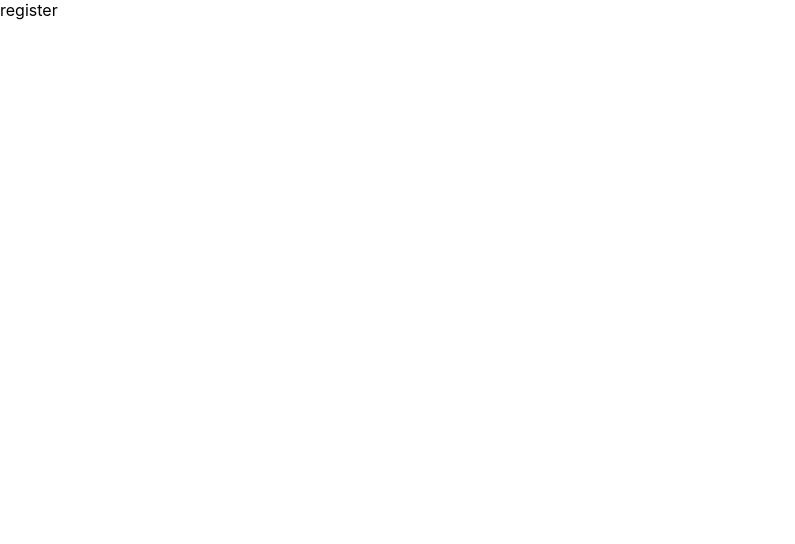
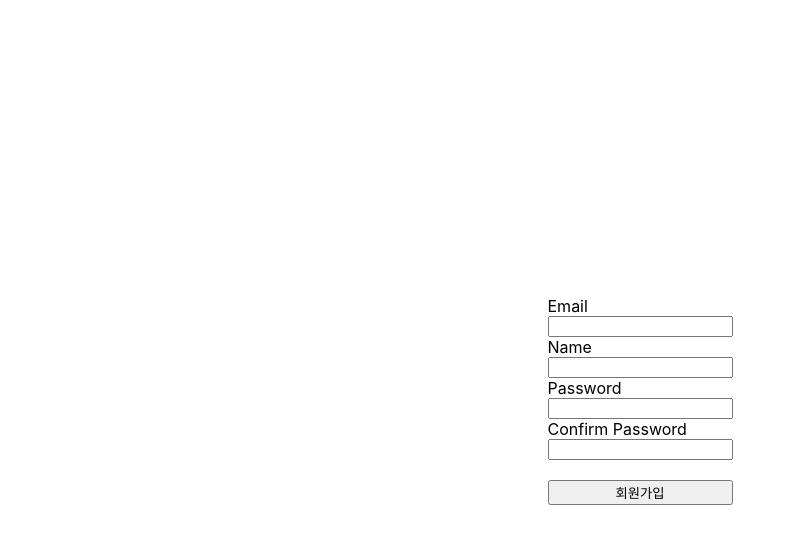
Before and after one commit to ceylon85/boilerplate-sj, a React (Create React App) app in the folder client/: page /register in a window 1280 px wide. Shown: the top 544 px of the page, without its empty margins (0-795 px from the left). Built offline with nearby package versions, Linux system fonts and the light colour scheme.

Commit message:
register

```diff
--- a/client/src/_actions/types.js
+++ b/client/src/_actions/types.js
@@ -1 +1,2 @@
 export const LOGIN_USER = "login_user";
+export const REGISTER_USER = "register_user";
--- a/client/src/_actions/user_action.js
+++ b/client/src/_actions/user_action.js
@@ -1,13 +1,25 @@
 import Axios from "axios";
-import { LOGIN_USER } from "./types";
-import { USER_SERVER } from '../components/Config';
+import { LOGIN_USER, REGISTER_USER } from "./types";
+import { USER_SERVER } from "../components/Config";
 
 export function loginUser(dataToSubmit) {
-  const request = Axios.post(`${USER_SERVER}/login`, dataToSubmit)
-      .then(response => response.data);
+  const request = Axios.post(`${USER_SERVER}/login`, dataToSubmit).then(
+    (response) => response.data
+  );
 
   return {
-      type: LOGIN_USER,
-      payload: request
-  }
+    type: LOGIN_USER,
+    payload: request,
+  };
 }
+
+export function registerUser(dataToSubmit) {
+  const request = Axios.post(`${USER_SERVER}/register`, dataToSubmit).then(
+    (response) => response.data
+  );
+
+  return {
+    type: REGISTER_USER,
+    payload: request,
+  };
+}
--- a/client/src/_reducers/user_reducer.js
+++ b/client/src/_reducers/user_reducer.js
@@ -1,7 +1,12 @@
 import { LOGIN_USER } from "../_actions/types";
+import { REGISTER_USER } from "../_actions/types"
 
 export default function (state = {}, action) {
   switch (action.type) {
+
+    case REGISTER_USER:
+      return { ...state, register: action.payload };
+
     case LOGIN_USER:
       return { ...state, loginSucces: action.payload };
 
--- a/client/src/components/views/RegisterPage/RegisterPage.js
+++ b/client/src/components/views/RegisterPage/RegisterPage.js
@@ -1,11 +1,85 @@
-import React from 'react'
+import React, { useState } from "react";
+import { useDispatch } from "react-redux";
+import { registerUser } from "../../../_actions/user_action";
 
-function RegisterPage() {
-    return (
-        <div>
-            register
-        </div>
-    )
+function RegisterPage(props) {
+  const dispatch = useDispatch();
+
+  const [Email, setEmail] = useState("");
+  const [Name, setName] = useState("");
+  const [Password, setPassword] = useState("");
+  const [ConfirmPassword, setConfirmPassword] = useState("");
+
+  const onEmailHandler = (e) => {
+    setEmail(e.currentTarget.value);
+  };
+
+  const onNameHandler = (e) => {
+    setName(e.currentTarget.value);
+  };
+
+  const onPasswordHandler = (e) => {
+    setPassword(e.currentTarget.value);
+  };
+
+  const onConfirmPasswordHandler = (e) => {
+    setConfirmPassword(e.currentTarget.value);
+  };
+
+  const onSubmitHandler = (e) => {
+    e.preventDefault();
+
+    if (Password !== ConfirmPassword) {
+      return alert("비밀번호와 비밀번호 확인이 같아야 합니다");
+    }
+
+    let body = {
+      email: Email,
+      password: Password,
+      name: Name,
+    };
+
+    dispatch(registerUser(body))
+    .then((response) => {
+        if(response.payload.success){
+            props.history.push('/login')
+        }else {
+            alert('회원가입에 실패')
+        }
+    });
+  };
+
+  return (
+    <div
+      style={{
+        display: "flex",
+        justifyContent: "center",
+        alignItems: "center",
+        width: "100%",
+        height: "100vh",
+      }}
+    >
+      <form
+        style={{ display: "flex", flexDirection: "column" }}
+        onSubmit={onSubmitHandler}
+      >
+        <label>Email</label>
+        <input type="email" value={Email} onChange={onEmailHandler} />
+        <label>Name</label>
+        <input type="text" value={Name} onChange={onNameHandler} />
+        <label>Password</label>
+        <input type="password" value={Password} onChange={onPasswordHandler} />
+        <label>Confirm Password</label>
+        <input
+          type="password"
+          value={ConfirmPassword}
+          onChange={onConfirmPasswordHandler}
+        />
+        <br />
+        <button type="submit">회원가입</button>
+      </form>
+    </div>
+  );
 }
 
-export default RegisterPage
+export default RegisterPage;
```
Also changed, not shown: 1 other file (tests, documents, lock files or other folders).
